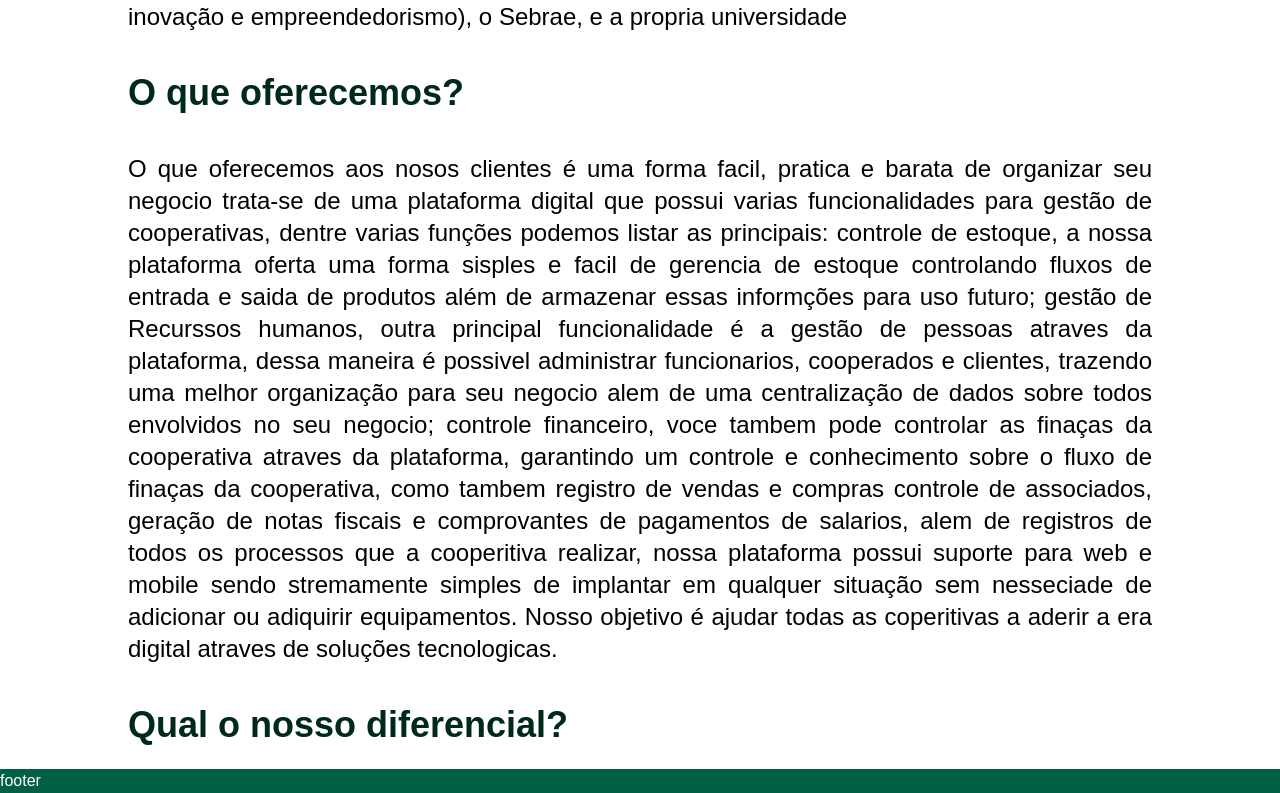
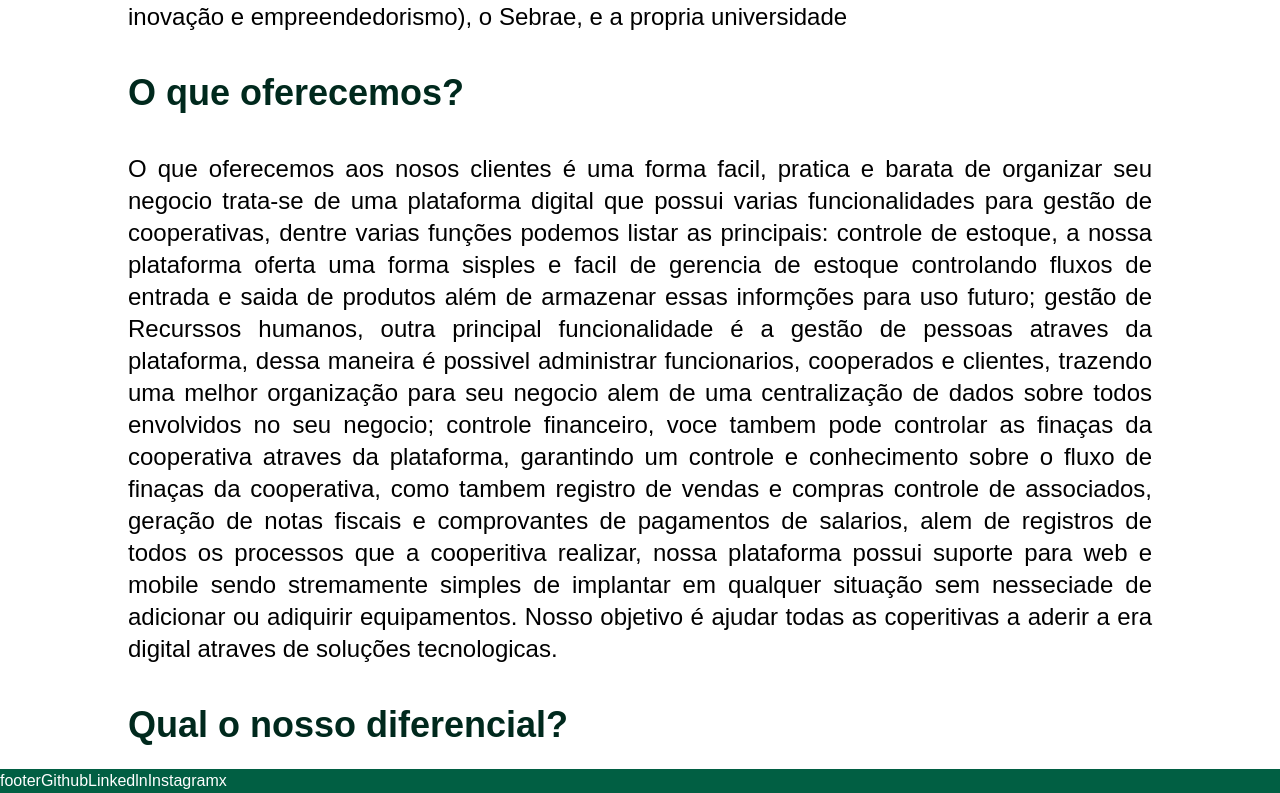
Before and after one commit to victorgomesc/Agro-Coop-Solutions, a Next.js app: page / in a window 1280 px wide. Shown: the part 1459-2252 px from the top of the page. Built offline with nearby package versions, Linux system fonts and the light colour scheme.

Commit message:
feat: implement footer

```diff
--- a/src/components/Footer.tsx
+++ b/src/components/Footer.tsx
@@ -4,6 +4,10 @@ const Footer = () => {
   return (
     <div className='footer'>
       <h1>footer</h1>
+      <h1>Github</h1>
+      <h1>Linkedln</h1>
+      <h1>Instagram</h1>
+      <h1>x</h1>
     </div>
   )
 }
```
